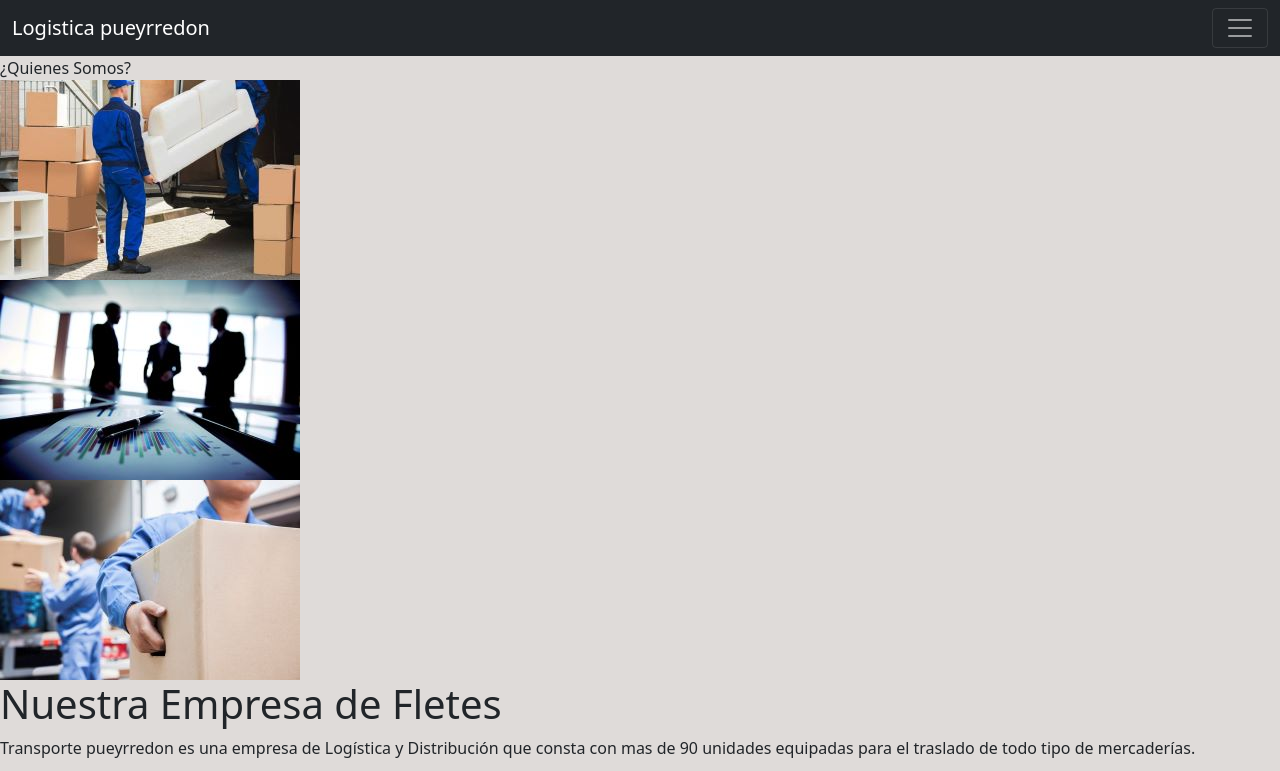
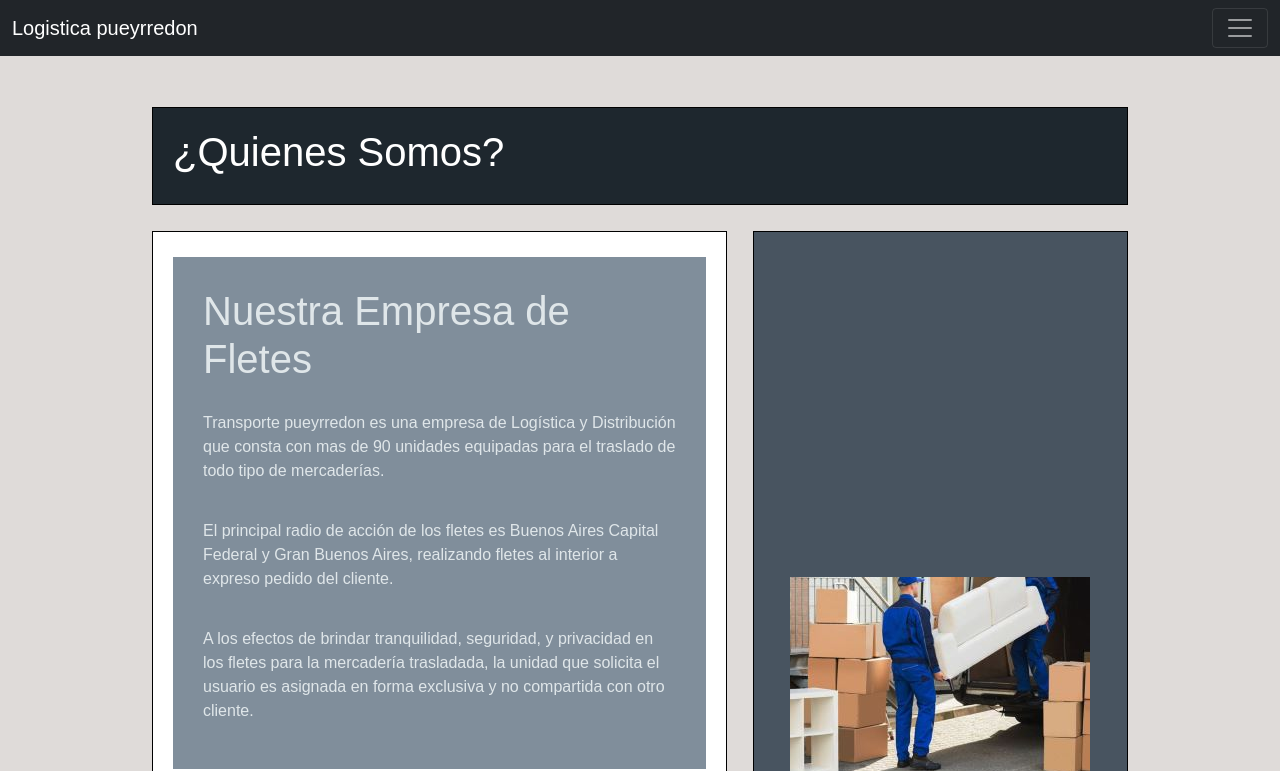
Before and after one commit to Tomasl07/Desafio-final, a website: page pages/quienessomos.html in a window 1280 px wide. Shown: the top 771 px of the page. Drawn offline with nearby package versions, Linux system fonts and the light colour scheme; a web font is replaced by a local one.

Commit message:
Terminando quienes somos

```diff
--- a/pages/quienessomos.html
+++ b/pages/quienessomos.html
@@ -19,11 +19,15 @@
     <!-- Font awesome -->
     <link rel="stylesheet" href="https://cdnjs.cloudflare.com/ajax/libs/font-awesome/6.1.1/css/all.min.css" integrity="sha512-KfkfwYDsLkIlwQp6LFnl8zNdLGxu9YAA1QvwINks4PhcElQSvqcyVLLD9aMhXd13uQjoXtEKNosOWaZqXgel0g==" crossorigin="anonymous" referrerpolicy="no-referrer" />
 
+    <!-- Link google font -->
+    <link rel="preconnect" href="https://fonts.googleapis.com">
+    <link rel="preconnect" href="https://fonts.gstatic.com" crossorigin>
+    <link href="https://fonts.googleapis.com/css2?family=Nuosu+SIL&       display=swap" rel="stylesheet">
+
     <!-- Titulo de mi vsc -->
     <title>¿Quienes Somos?</title>
 </head>
 <body>
-    <div class="maindiv">
   <nav class="navbar navbar-dark bg-dark">
     <div class="container-fluid">
       <a class="navbar-brand" href="#">Logistica pueyrredon</a>
@@ -51,25 +55,26 @@
       </div>
     </div>
 </nav>
-        <header class="tituloquien">¿Quienes Somos?</header>
 
+<div class="container">
+    <header class="header">
+        <h1>¿Quienes Somos?</h1>
+    </header>
     <main class="contenido">
         <article class="article">
             <h1>Nuestra Empresa de Fletes</h1>
             <p>Transporte pueyrredon es una empresa de Logística y Distribución que consta con mas de 90 unidades equipadas para el traslado de todo tipo de mercaderías.</p>
-            <p>El principal radio de acción de los fletes es Buenos Aires Capital Federal y Gran Buenos Aires, realizando fletes al interior a expreso pedido del cliente.</p>
-            <p>A los efectos de brindar tranquilidad, seguridad, y privacidad en los fletes para la mercadería trasladada, la unidad que solicita el usuario es asignada en forma exclusiva y no compartida con otro cliente.</p>
+            <p>  El principal radio de acción de los fletes es Buenos Aires Capital Federal y Gran Buenos Aires, realizando fletes al interior a expreso pedido del cliente.</p>
+            <p>   A los efectos de brindar tranquilidad, seguridad, y privacidad en los fletes para la mercadería trasladada, la unidad que solicita el usuario es asignada en forma exclusiva y no compartida con otro cliente.</p>
+        </article>
 
-
-            </article>
         <article class="article">
             <h1>Objetivo, valores y misión</h1>
             <p>Nuestra misión es brindar un servicio de transporte de carga pesada y logística a nivel nacional satisfaciendo plenamente en tiempo y forma los requerimientos de nuestros clientes garantizando un servicio que destaque por la seguridad, puntualidad y calidad, con respaldo de tecnología adecuada, personal calificado y competitivo, quienes cuentan con nuestro apoyo para su formación ética y profesional; respetando el medio ambiente de las comunidades por donde operamos.</p>
-
-
         </article>
         <article class="article">
             <h1>Nuestros servicios</h1>
+            <p>Poseemos servicios como:</p>
             <ul>
               <li>Traslado de Mercaderías</li>
               <li>Fletes</li>
@@ -82,26 +87,22 @@
             </ul>
         </article>
     </main>
+
     <aside class="sidebar">
         <div>
-                <img src="../public/mudanzaaa.jpg" alt="">
-            </div>
+            <img src="../public/mudanzaaa.jpg" alt="" >
+        </article>
         <div>
-                <img src="../public/empresa1.jpg" alt="">
-            </div>
+            <img src="../public/empresa1.jpg" alt="" >
+        </article>
         <div>
-                <img src="../public/mudanza1.jpg" alt="">
-            </div>
-
+            <img src="../public/mudanza1.jpg" alt="" >
+        </article>
     </aside>
 
 
 
-
-
-
-
-
+</div>
 <footer class="footer">
   <div>
       <ul class="lista1">
@@ -118,8 +119,6 @@
   </div>
 </footer>
 
-    </div>
-
 
 <!-- Link Bundle -->
 <script src="https://cdn.jsdelivr.net/npm/bootstrap@5.1.3/dist/js/bootstrap.bundle.min.js" integrity="sha384-ka7Sk0Gln4gmtz2MlQnikT1wXgYsOg+OMhuP+IlRH9sENBO0LRn5q+8nbTov4+1p" crossorigin="anonymous"></script>
--- a/scss/_media.scss
+++ b/scss/_media.scss
@@ -51,4 +51,14 @@
       .tarjetas-main{
         padding-left: 6rem;;}
 
+        .header {
+            text-align: center;
+        }
+        .container .contenido {
+            grid-column: 1 / -1;
+        }
+        .container .sidebar {
+            grid-column: 1 / 6;
+        }
+
 }
--- a/scss/_quienes.scss
+++ b/scss/_quienes.scss
@@ -1,3 +1,69 @@
- body{
-      background-color: #dfdbd9;
+
+// Reseteando estilos
+* {
+     margin: 0;
+     padding: 0;
  }
+
+ body {
+     background-color: #dfdbd9;
+
+     font-family: 'Manjari', sans-serif;
+ }
+
+
+ /* CONTAINER */
+
+ .container {
+     width: 90%;
+     max-width: 1000px;
+     margin: 1.6em auto;
+     display: grid;
+     gap: 1.6em;
+     grid-template-columns: repeat(5, 1fr);
+ }
+
+ .container>.header, .container>.contenido, .container>.sidebar, .container>div {
+     background: #fff;
+     padding: 20px;
+     border: 1px solid #000000;
+ }
+
+ .container>.header{
+     grid-column: 1/-1;
+     background-color: #1e272e;
+     color: #ffffff;
+ }
+
+ .container>.contenido {
+     grid-column: span 3;
+     grid-row: span 4;
+ }
+
+ .contenido>.article {
+     background: #808e9b;
+     padding: 20px;
+     margin-top: 5px;
+     color: #dfe6e9
+ }
+
+ .contenido .article h1,
+ .contenido .article p {
+     padding: 10px;
+ }
+
+ .container>.sidebar {
+     grid-column: span 2;
+     grid-row: span 4;
+     background: #485460;
+     color: #ffffff;
+     display: flex;
+     align-items: center;
+     justify-content: center;
+ }
+
+ .container .sidebar img {
+     display: block;
+     width: 100%;
+     margin-top: 5px;
+ }
```
Also changed, not shown: css/style.css. Lines whose indentation alone changed are shown as unchanged.
